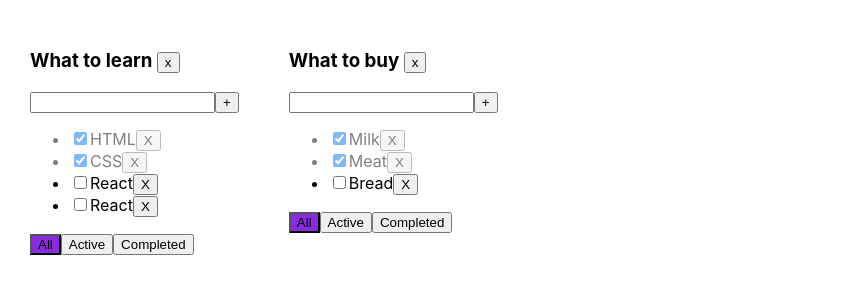
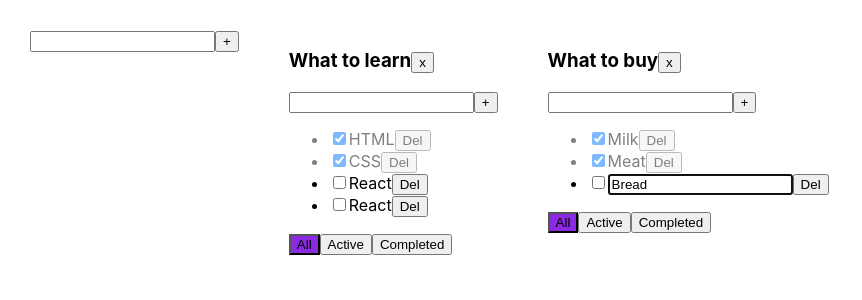
Before and after one commit to Zak-11/Todolist, a React (Create React App) app: page / in a window 1280 px wide. Shown: the top 300 px of the page, without its empty margins (0-862 px from the left). Built offline with nearby package versions, Linux system fonts and the light colour scheme.

Commit message:
'changeTodolistTitle'

```diff
--- /dev/null
+++ b/src/AddItenForm.tsx
@@ -0,0 +1,54 @@
+import React, {useState, KeyboardEvent, ChangeEvent} from 'react';
+
+type AddItemFormPropsType = {
+    addItem: (title: string) => void
+
+}
+
+
+function AddItemForm(props: AddItemFormPropsType) {
+    const [title, setTitle] = useState<string>("")
+    const [error, setError] = useState<boolean>(false)
+
+
+    const onKeyPressAddItem = (e: KeyboardEvent<HTMLInputElement>) => {
+        if (e.key === "Enter") {
+            onClickAddItem()
+        }
+    }
+
+    const onClickAddItem = () => {
+        const trimmedTitle = title.trim()
+        if (trimmedTitle) {
+            props.addItem(trimmedTitle)
+
+        } else {
+            setError(true)
+        }
+        setTitle("")
+
+    }
+    const onChangeItem = (e: ChangeEvent<HTMLInputElement>) => {
+        setTitle(e.currentTarget.value)
+        setError(false)
+    }
+    const errorMessage = error
+        ? <div style={{color: "error-message"}}>Title is required! </div>
+        : null
+
+    return (
+        <div>
+            <input className={error ? "error" : ""}
+                   value={title}
+                   onChange={onChangeItem}
+                   onKeyPress={onKeyPressAddItem}
+            />
+            <button onClick={onClickAddItem}>+</button>
+            {errorMessage}
+        </div>
+
+    )
+}
+
+
+export default AddItemForm
--- a/src/App.tsx
+++ b/src/App.tsx
@@ -2,8 +2,7 @@ import React, {useState} from 'react';
 import './App.css';
 import TodoList, {TaskType} from "./TodoList";
 import {v1} from "uuid";
-
-
+import AddItemForm from "./AddItenForm";
 
 
 export type FilterValuesType = "all" | "active" | "completed"
@@ -19,11 +18,13 @@ type TaskStateType = {
 }
 
 function App() {
+    debugger;
     const todoListID_1 = v1()
     const todoListID_2 = v1()
+
     const [todoList, setTodoLists] = useState<Array<TodoListType>>([
-        {id: todoListID_1, title: "What to learn", filter: "all"},
-        {id: todoListID_2, title: "What to buy", filter: "all"},
+        {id: todoListID_1 , title: "What to learn", filter: "all"},
+        {id: todoListID_2 , title: "What to buy", filter: "all"},
 
     ])
 
@@ -65,14 +66,23 @@ function App() {
 
         })
     }
+    function changeTaskTitle(taskID: string, newTitle:string, todoListID: string) {
+        setTasks({...tasks,
+            [todoListID]: tasks[todoListID].map(t => t.id === taskID ? {...t, title: newTitle } : t)
 
+        })
+    }
     function removeTodoList(todoListID: string) {
         setTodoLists(todoList.filter(tl => tl.id ! === todoListID))
         delete tasks[todoListID]
     }
 
     function changeFilter(value: FilterValuesType, todoListID: string) {
-        setTodoLists(todoList.map(tl => tl.id === todoListID ? {...tl, filter: value} : tl))
+        setTodoLists(todoList.map(tl => tl.id === todoListID ? {...tl,filter: value} : tl))
+    }
+
+    function changeTodolistTitle(title: string, todoListID: string) {
+        setTodoLists(todoList.map(tl => tl.id === todoListID ? {...tl, title: title} : tl))
     }
 
     function getTasksForTodolist(todoList: TodoListType) {
@@ -86,14 +96,19 @@ function App() {
         }
     }
 
+    function addTodolist(title: string) {
+        const newTodolistID = v1()
+        const newTodolist: TodoListType = {id: newTodolistID, title, filter: "all"}
+        setTodoLists([...todoList, newTodolist])
+        setTasks({...tasks, [newTodolistID]: []})
+    }
+
+
+    const todoListComponents = todoList.map(tl => {
+
 
             return (
-        <div className={'App'}>
-            {
-                todoList.map((tl) => {
-
-
-                    return <TodoList
+                <TodoList
                     key={tl.id}
                     id={tl.id}
                     todoListID={tl.id}
@@ -105,18 +120,20 @@ function App() {
                     changeTaskStatus={changeTaskStatus}
                     filter={tl.filter}
                     removeTodoList={removeTodoList}
+                    changeTaskTitle={ changeTaskTitle}
+                    changeTodolistTitle={changeTodolistTitle}
+                />
+            )
+        }
+    )
 
-           />
-
-
-                }   )
-
-            }
-
+    return (
+        <div className={'App'}>
+            <AddItemForm addItem={addTodolist}/>
+            {todoListComponents}
         </div>
     )
 }
 
 
-
 export default App;
--- /dev/null
+++ b/src/EditableSpan.tsx
@@ -0,0 +1,33 @@
+import React, {useState, ChangeEvent} from 'react';
+
+
+type EditableSpanProps = {
+    title: string
+    changeTitle: (title: string) => void
+}
+
+
+function EditableSpan(props:EditableSpanProps ){
+    const [editMode, setEditMode] = useState<boolean>(true)
+    const [title, setTitle] = useState<string>(props.title)
+
+    const onEditMode = () => setEditMode(true)
+    const offEditMode = () => {
+        setEditMode(false)
+        props.changeTitle(title)
+    }
+    const onChangeTitle = (e: ChangeEvent<HTMLInputElement>) => setTitle(e.currentTarget.value)
+    return(
+        editMode
+       ? <input
+                value={title}
+                autoFocus
+                onChange={onChangeTitle}
+                onBlur={offEditMode}
+            />
+
+       :<span onDoubleClick={onEditMode}>{props.title}</span>
+    )
+
+}
+export default EditableSpan
--- a/src/TodoList.tsx
+++ b/src/TodoList.tsx
@@ -1,5 +1,7 @@
-import React, {useState, KeyboardEvent, ChangeEvent} from 'react';
+import React, { ChangeEvent} from 'react';
 import {FilterValuesType} from "./App";
+import AddItemForm from "./AddItenForm";
+import EditableSpan from "./EditableSpan";
 
 
 export type TaskType = {
@@ -10,98 +12,74 @@ export type TaskType = {
 
 
 type TodoListPropsType = {
-    id:string
+    id: string
     todoListID: string
-    title:string
+    title: string
     tasks: Array<TaskType>
     filter: FilterValuesType
-    addTask: (title:string, todoListID:string) => void
-    removeTask: (taskID: string , todoListID:string) => void
-    removeTodoList:(todoListID:string) => void
-    changeFilter: (value: FilterValuesType,todoListID: string) => void
-    changeTaskStatus: (taskID: string, newIsDoneValue: boolean,todoListID: string) => void
+    addTask: (title: string, todoListID: string) => void
+    removeTask: (taskID: string, todoListID: string) => void
+    removeTodoList: (todoListID: string) => void
+    changeFilter: (value: FilterValuesType, todoListID: string) => void
+    changeTaskStatus: (taskID: string, newIsDoneValue: boolean, todoListID: string) => void
+    changeTaskTitle: (taskID: string, newTitle: string, todoListID: string) => void
+    changeTodolistTitle: (value: string, todoListID: string) => void
 }
 
 function TodoList(props: TodoListPropsType) {
-    //const {filter} = props
+
+    // const {filter} = props
     const filter = props.filter
-    const [title, setTitle] = useState<string>("")
-    const [error, setError] = useState<boolean>(false)
 
     const tasksJSXLle = props.tasks.map(t => {
+        const taskClasses: string = t.isDone ? 'is-done' : ""
+        const removeTasks = () => props.removeTask(t.id, props.todoListID)
+        const changeTaskStatus = (e: ChangeEvent<HTMLInputElement>) =>
+            props.changeTaskStatus(t.id, e.currentTarget.checked, props.todoListID)
 
-        const removeTasks = () => {props.removeTask(t.id, props.todoListID)}
+        const changeTaskTitle = (title: string) => {
+            props.changeTaskTitle(t.id, title, props.todoListID)
+        }
+        return (
+            <li className={taskClasses} key={t.id}>
 
-        return (
-            <li className={t.isDone ? "is-done" : ""}>
-
-                <input
-                    onChange={(e: ChangeEvent<HTMLInputElement>) => props.changeTaskStatus(t.id, e.currentTarget.checked, props.todoListID)}
-                    type="checkbox"
-                    checked={t.isDone}/>
-
-                <span>{t.title}</span>
-
-                <button onClick={removeTasks}>X</button>
+                <input onChange={changeTaskStatus}
+                       type="checkbox"
+                       checked={t.isDone}/>
+                <EditableSpan title={t.title}
+                              changeTitle={changeTaskTitle}/>
+                <button onClick={removeTasks}>Del</button>
             </li>
         )
     })
 
 
-    const onClickAddTask = () => {
-        const trimmedTitle = title.trim()
-        if (trimmedTitle) {
-            props.addTask(trimmedTitle, props.todoListID)
-
-        } else {
-            setError(true)
-        }
-        setTitle("")
-
-    }
-    const onKeyPressAddTasks = (e: KeyboardEvent<HTMLInputElement>) => {
-        if (e.key === "Enter") {
-            onClickAddTask()
-        }
-    }
-
-    const onChangeTitle = (e: ChangeEvent<HTMLInputElement>) => {
-        setTitle(e.currentTarget.value)
-        setError(false)
-    }
     const onClickAllFilter = () => props.changeFilter("all", props.todoListID)
     const onClickActiveFilter = () => props.changeFilter("active", props.todoListID)
     const onClickCompletedFilter = () => props.changeFilter("completed", props.todoListID)
-    const onClickRemoveTodoList =() => props.removeTodoList(props.todoListID)
-    const errorMessage = error
-        ? <div className={"error-message"}>Title is required!</div>
-        : null
-
-
+    const onClickRemoveTodoList = () => props.removeTodoList(props.todoListID)
+    const addTask = (title: string) => props.addTask(title, props.todoListID)
+    const changeTodolistTitle = (title: string) => props.changeTodolistTitle(title, props.todoListID)
     return (
         <div>
-            <h3>{props.title} <button onClick={ onClickRemoveTodoList}>x</button> </h3>
-            <div>
-                <input className={error ? "error" : ""}
-                       value={title}
-                       onChange={onChangeTitle}
-                       onKeyPress={onKeyPressAddTasks}
-                />
-                <button onClick={onClickAddTask}>+</button>
-                {errorMessage}
-            </div>
+            <h3>
+                <EditableSpan changeTitle={changeTodolistTitle} title={props.title}/>
+                <button onClick={onClickRemoveTodoList}>x</button>
+            </h3>
+            <AddItemForm addItem={addTask}/>
+
             <ul>
                 {tasksJSXLle}
             </ul>
 
 
             <div>
-                <button className={props.filter === "all" ? "active-filter" : ""} onClick={onClickAllFilter}>All
+                <button className={filter === "all" ? "active-filter" : ""} onClick={onClickAllFilter}>All
                 </button>
-                <button className={props.filter === "active" ? "active-filter" : ""}
+                <button className={filter === "active" ? "active-filter" : ""}
                         onClick={onClickActiveFilter}>Active
                 </button>
-                <button className={props.filter === "completed" ? "active-filter" : ""}
+                <button className={filter === "completed" ? "active-filter" : ""}
                         onClick={onClickCompletedFilter}>Completed
                 </button>
             </div>
```
Lines whose indentation alone changed are shown as unchanged.
